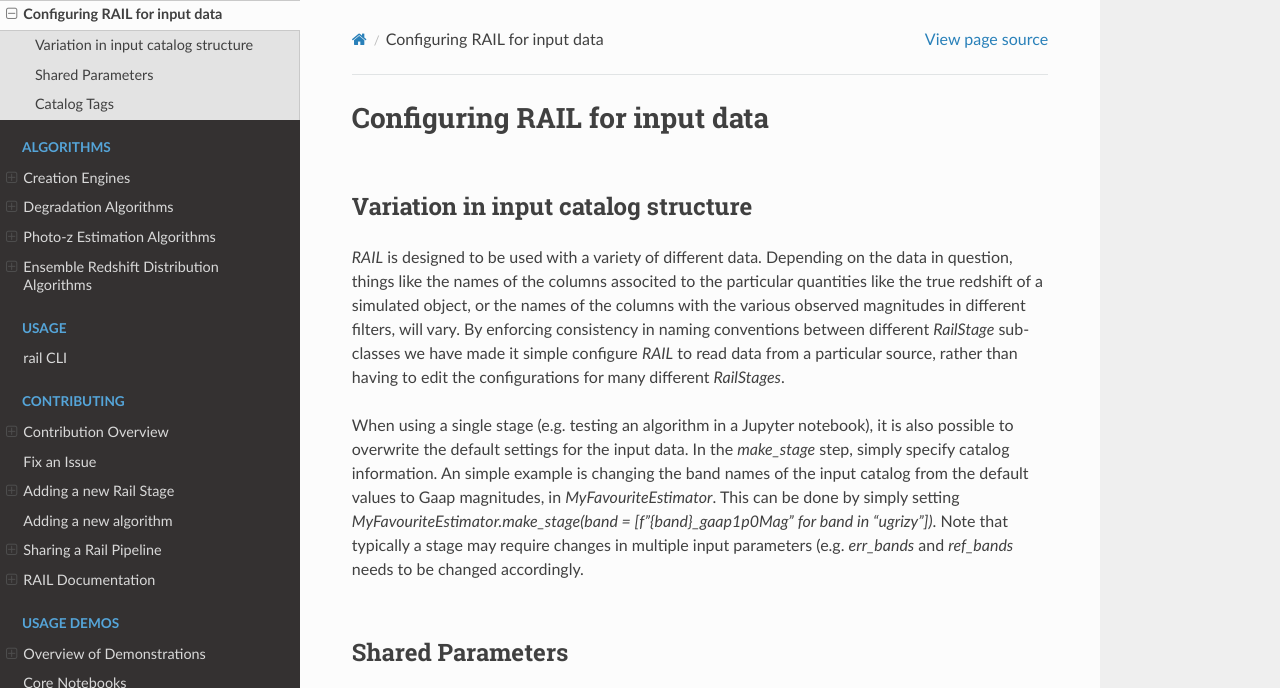
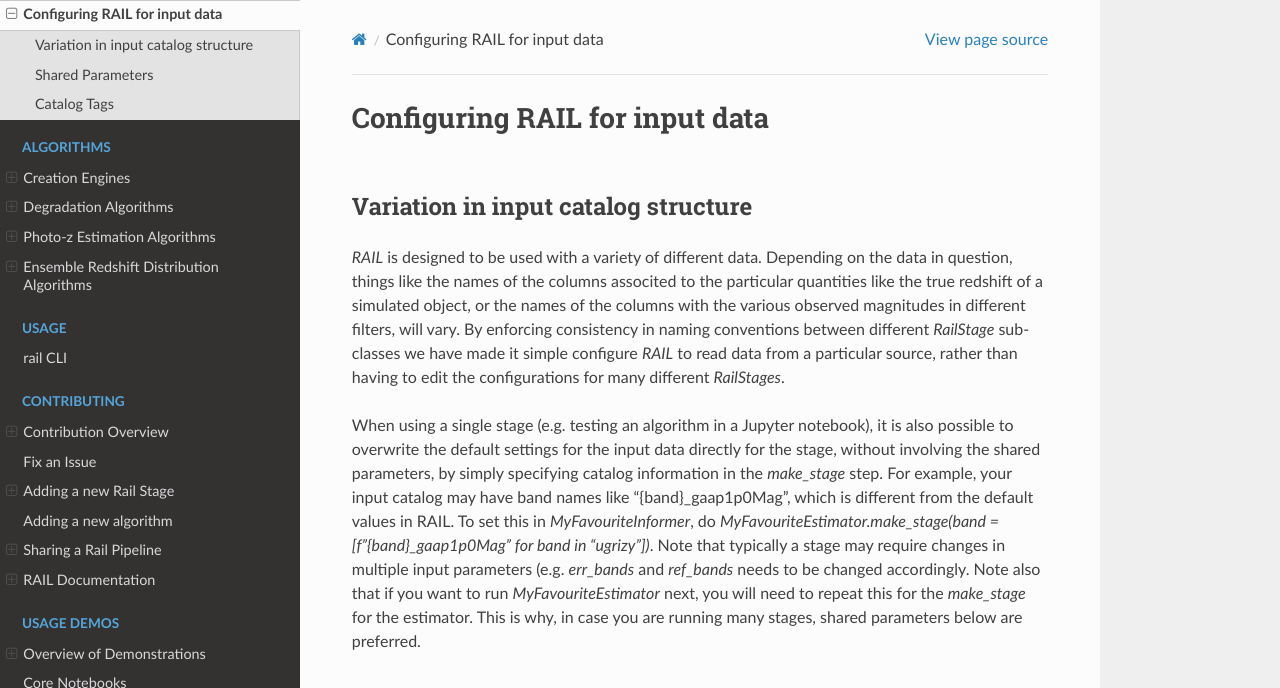
Before and after one commit to LSSTDESC/rail, a Sphinx documentation site: the page built from docs/source/catalog_tags.rst, in a window 1280 px wide and 900 px high, cut to the strip 0-688 px from the top of the window. Built offline with Sphinx 7.4.7 and the Read the Docs theme 3.1.0, drawn with Linux system fonts in a browser that asks for light colours; pages that are not in the unit, such as notebooks, are missing from menus; the version number could not be read and is left out.

Commit message:
modifying the text

```diff
--- a/docs/source/catalog_tags.rst
+++ b/docs/source/catalog_tags.rst
@@ -17,9 +17,17 @@ a particular source, rather than having to edit the configurations
 for many different `RailStages`.
 
 When using a single stage (e.g. testing an algorithm in a Jupyter notebook),
-it is also possible to overwrite the default settings for the input data.
-In the `make_stage` step, simply specify catalog information. An simple example is
-changing the band names of the input catalog from the default values to Gaap magnitudes, in `MyFavouriteEstimator`. This can be done by simply setting `MyFavouriteEstimator.make_stage(band = [f"{band}_gaap1p0Mag" for band in "ugrizy"])`. Note that typically a stage may require changes in multiple input parameters (e.g. `err_bands` and `ref_bands` needs to be changed accordingly.
+it is also possible to overwrite the default settings for the input data
+directly for the stage, without involving the shared parameters, by simply
+specifying catalog information in the `make_stage` step. For example, your input
+catalog may have band names like "{band}_gaap1p0Mag", which is different from the
+default values in RAIL. To set this in `MyFavouriteInformer`, do
+`MyFavouriteEstimator.make_stage(band = [f"{band}_gaap1p0Mag" for band in "ugrizy"])`.
+Note that typically a stage may require changes in multiple input parameters
+(e.g. `err_bands` and `ref_bands` needs to be changed accordingly.
+Note also that if you want to run `MyFavouriteEstimator` next, you will need to repeat
+this for the `make_stage` for the estimator. This is why, in case you are running
+many stages, shared parameters below are preferred.
 
 =================
 Shared Parameters
```
